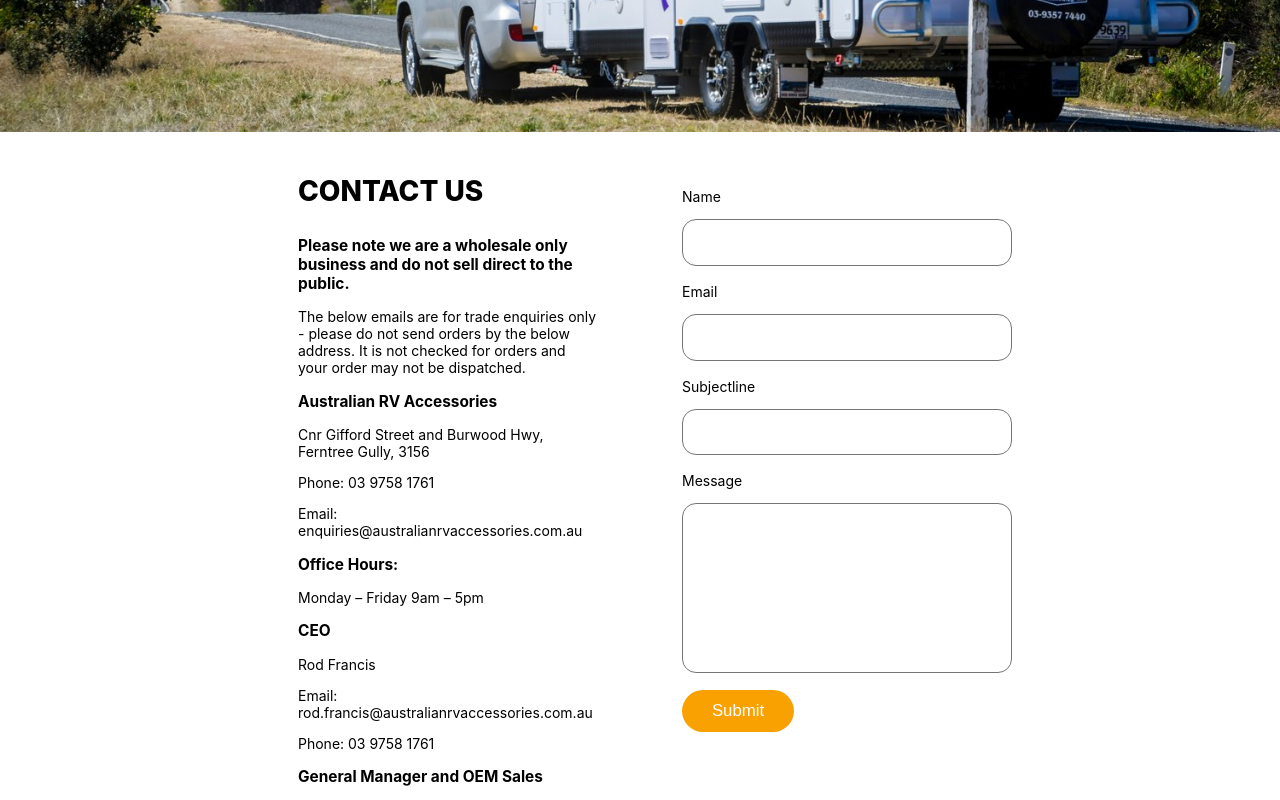
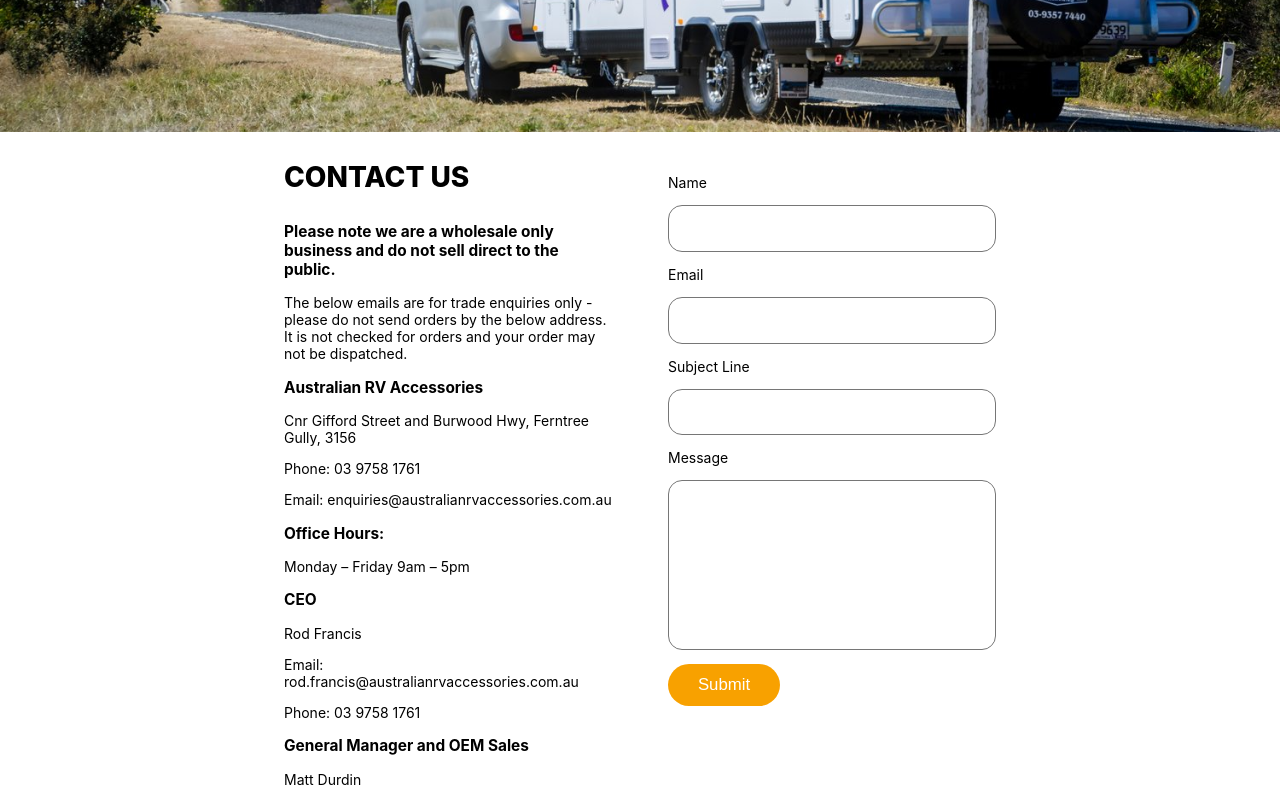
Before and after one commit to yesbrad/ARVA, a React (Create React App) app: page /contact in a window 1280 px wide. Shown: the part 620-1420 px from the top of the page. Built offline with nearby package versions, Linux system fonts and the light colour scheme; no server answers.

Commit message:
Pass to Contact Page

```diff
--- a/package.json
+++ b/package.json
@@ -31,8 +31,8 @@
   },
   "scripts": {
     "start": "react-scripts start",
-	"build": "react-scripts build",
-	"deploy": "react-scripts build && firebase deploy",
+    "build": "react-scripts build",
+    "deploy": "react-scripts build && firebase deploy",
     "test": "react-scripts test",
     "eject": "react-scripts eject"
   },
--- a/src/screens/Contact/index.css
+++ b/src/screens/Contact/index.css
@@ -22,9 +22,25 @@
           flex-direction: row;
 }
 
+@media screen and (max-width: 1000px) {
+  .contact-content-container {
+    -webkit-box-orient: vertical;
+    -webkit-box-direction: normal;
+        -ms-flex-direction: column;
+            flex-direction: column;
+    width: 90%;
+  }
+}
+
 .contact-content-container #contact-col {
   width: 100%;
-  padding: 3rem;
+  padding: 2rem;
+  -webkit-box-sizing: border-box;
+          box-sizing: border-box;
+}
+
+.contact-content-container #contact-col p {
+  overflow-wrap: break-word;
 }
 
 .contact-content-container #contact-col #bold {
@@ -40,11 +56,19 @@
 
 .contact-content-container #contact-form {
   width: 100%;
-  padding: 3rem;
+  padding: 2rem;
+  -webkit-box-sizing: border-box;
+          box-sizing: border-box;
+  display: -webkit-box;
+  display: -ms-flexbox;
+  display: flex;
+  -webkit-box-orient: vertical;
+  -webkit-box-direction: normal;
+      -ms-flex-direction: column;
+          flex-direction: column;
 }
 
 .contact-content-container #contact-form textarea {
-  min-width: 100%;
   height: 1.2rem;
   resize: none;
   border-radius: 1rem;
@@ -67,4 +91,8 @@
   height: 3rem;
   width: 8rem;
 }
+
+.contact-content-container #contact-form span {
+  margin-top: 1rem;
+}
 /*# sourceMappingURL=index.css.map */
--- a/src/screens/Contact/index.scss
+++ b/src/screens/Contact/index.scss
@@ -8,14 +8,24 @@
 
 }
 .contact-content-container {
-	// @include DBorder;
 	width: 60%;
 	display: flex;
 	flex-direction: row;
 
+	@media screen and (max-width: $mobileSize) {
+		flex-direction: column;
+		width: 90%;
+	}
+
 	#contact-col {
 		width: 100%;
-		padding: 3rem;
+		padding: 2rem;
+		box-sizing: border-box;
+
+		p {
+			overflow-wrap: break-word;
+		}
+
 
 		#bold {
 			font-weight: 700;
@@ -31,14 +41,13 @@
 
 	#contact-form {
 		width: 100%;
-		padding: 3rem;
-
-		p {
-
-		}
+		padding: 2rem;
+		box-sizing: border-box;
+		// @include DBorder;
+		display: flex;
+		flex-direction: column;
 
 		textarea {
-			min-width: 100%;
 			height: 1.2rem;
 			resize: none;
 			border-radius: 1rem;
@@ -61,5 +70,9 @@
 			height: 3rem;
 			width: 8rem;
 		}
+
+		span {
+			margin-top: 1rem;
+		}
 	}
 }
--- a/src/screens/Contact/index.tsx
+++ b/src/screens/Contact/index.tsx
@@ -4,8 +4,35 @@ import Header from '../../components/header';
 import Footer from '../../components/footer';
 import Banner from '../../components/banner';
 import BannerImage from '../../images/BannerImages/Banner6.jpg';
+import { apiURL } from '../../api';
 
-class Contact extends React.Component {
+interface IState {
+	sent: string,
+}
+
+class Contact extends React.Component<{}, IState> {
+	constructor(props: any) {
+		super(props);
+		this.state = {
+			sent: '',
+		}
+	}
+
+	onSendEmail = async () => {
+		if (this.state.sent === 'Sending') return;
+
+		this.setState({ sent: 'Sending' });
+
+		try {
+			await fetch(`${apiURL}/sendMail`);
+			this.setState({ sent: 'Sent' });
+			console.log('Sent');
+		} catch (err) {
+			this.setState({ sent: 'Sending Failed' });
+			console.log('Message Failed')
+		}
+	}
+
 	render(){
 		return(
 			<div className='contact-main-container'>
@@ -49,11 +76,12 @@ class Contact extends React.Component {
 							<textarea id="name-box"></textarea>
 							<p>Email</p>
 							<textarea id="name-box"></textarea>
-							<p>Subjectline</p>
+							<p>Subject Line</p>
 							<textarea id="name-box"></textarea>
 							<p>Message</p>
 							<textarea id="large-box"></textarea>
-							<button>Submit</button>
+							<button onClick={this.onSendEmail}>Submit</button>
+							{this.state.sent && <span style={{color: 'green'}}>Sent</span>}
 						</div>
 					</div>
 				</div>
```
Also changed, not shown: 1 other file (tests, documents, lock files or other folders).
